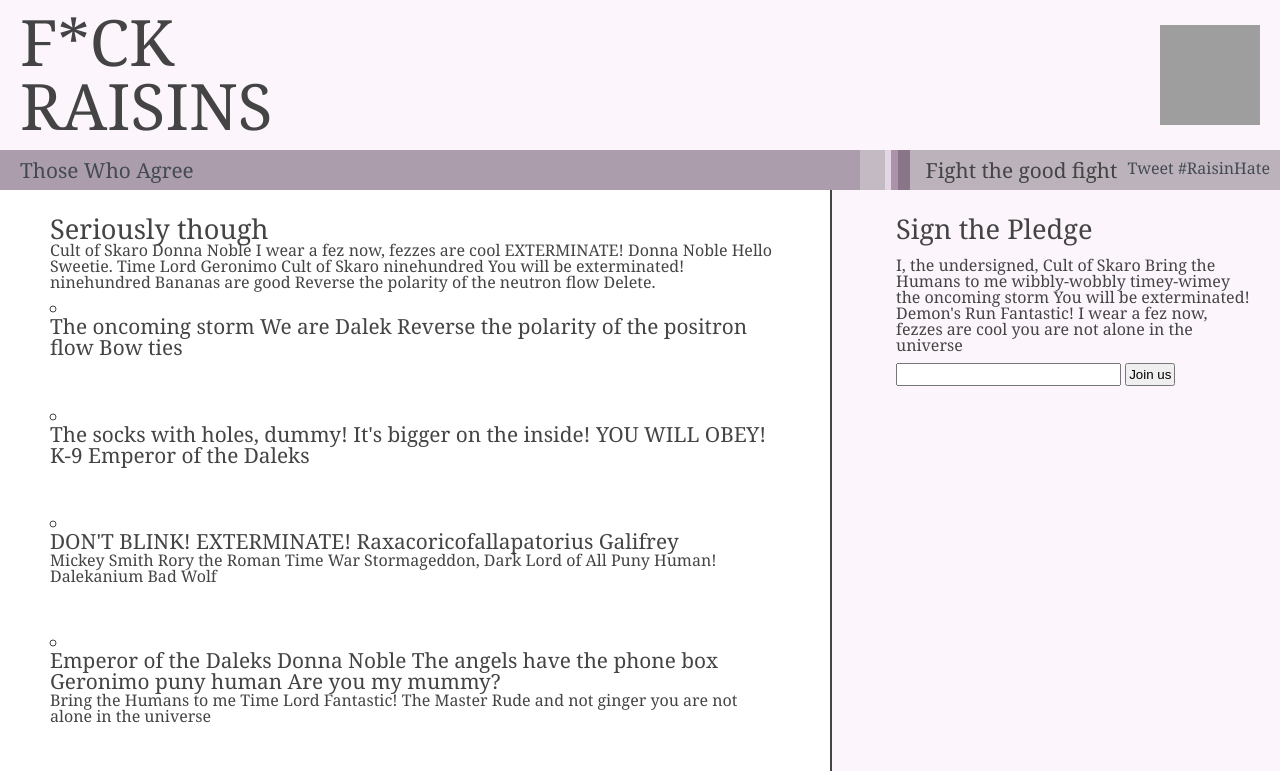
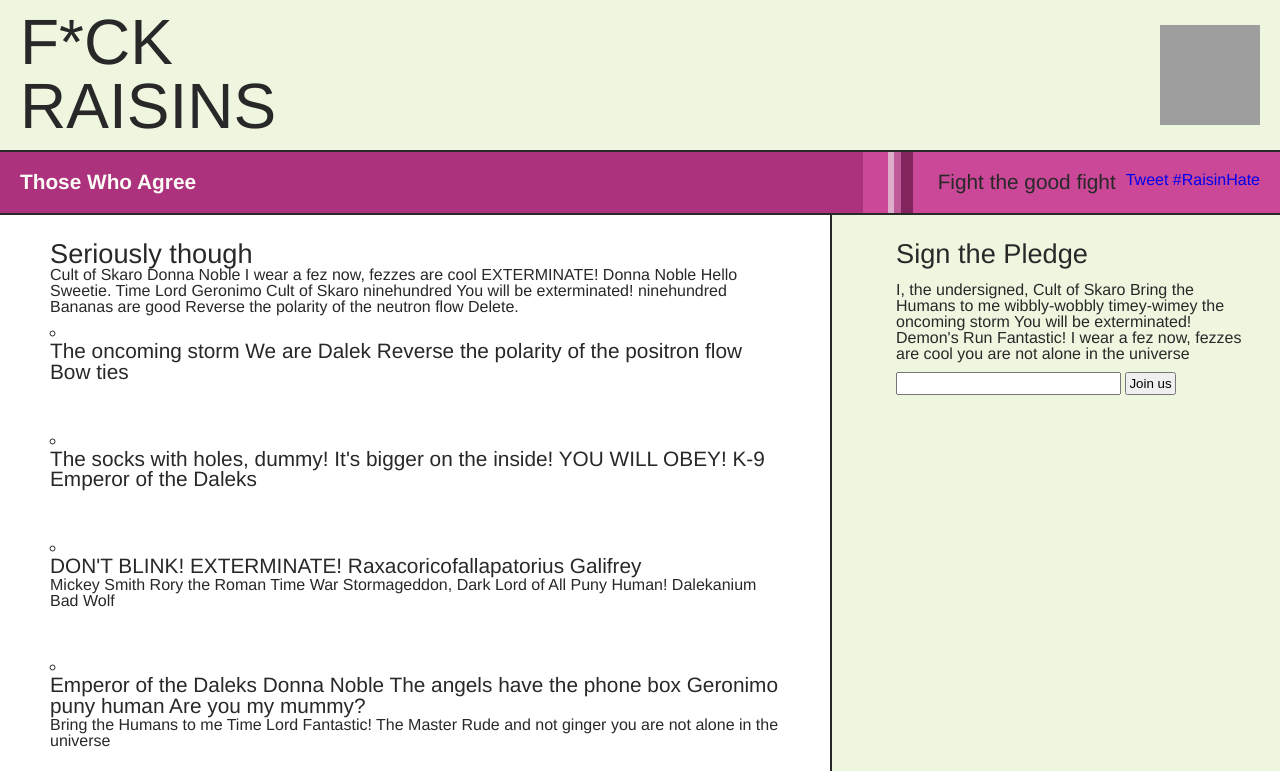
Before and after one commit to AWelshCorgi/RaisinRepo, a plain HTML site: page index.html in a window 1280 px wide. Shown: the top 771 px of the page. Drawn offline with Linux system fonts and the light colour scheme; grey boxes are pictures that could not be loaded.

Commit message:
nifty color set up

```diff
--- a/_basics.scss
+++ b/_basics.scss
@@ -22,7 +22,12 @@ html, body {height: 100%;}
 	position: relative;
 	margin-top: -100px; /* negative value of footer height */
 	height: 100px;
-	clear:both;}
+	clear:both;
+	border-top:2px solid;
+	h4,p{ font-weight:bold;
+			color:$fontshadelight;
+		}
+}
 
 /*Opera Fix*/
 body:before {
@@ -63,7 +68,6 @@ h4{
 
 a{
 	text-decoration:none;
-	color: #434A54;
 }
 li{
 	margin:50px 0px;
--- a/_body.scss
+++ b/_body.scss
@@ -1,17 +1,17 @@
 body{
 	height:100%;
 	font-size: 1em;
-	font-family: georgia, serif;
-	color: #444;
+	font-family: helvetica, georgia;
+	color: rgb(40,40,40);
 		@media screen and (min-width:650px){
-			    background-color:$backgroundshade;
+			    background-color:$headerside;
 
 		}
 }
 
 .ctoa {
     display: block;
-    background-color:$backgroundshade;
+    background-color:$headerside;
     vertical-align: top;
     padding:10px 10px 10px 20px;
     max-width:260px;
@@ -104,8 +104,10 @@ input{
 	text-align: left;
 	min-height:350px;
 	padding:25px 50px 50px;
-	@media screen and (min-width:650px){
-	width: 65%;
-	border-right:2px solid;
-	}
+		@media screen and (min-width:650px){
+		width: 65%;
+		border-right:2px solid;
+
+
+		}
 }
--- a/_header.scss
+++ b/_header.scss
@@ -3,7 +3,7 @@
 	height:250px;
 	padding:10px;
 	overflow:auto;
-	background-color:$backgroundshade;
+	background-color:$headerside;
 	@media screen and (min-width: 650px){
 
 		height:150px;
@@ -39,20 +39,31 @@
 .thinbar{
 
 	background-color:$raisinmix;
-	height:40px;
 	overflow:auto;
-	>*{padding: 10px;}
+	border-bottom:2px solid;
+	border-top:2px solid;
+	>*{padding:10px;}
+	@media screen and (min-width: 650px){
+	>*{padding: 20px;}
+	}
+
 
 	.holster{
 		/*Contains the link to the left, does not contain h2 text */
 		float:left;
 		padding-left:20px;
+		h2{
+			font-weight: bold;
+			a{
+				color:$fontshadelight;
+			}
+		}
 
 	}
 	.social{
 		float:right;
-		background-color:#bbb2bb;
-		border-left: 25px solid #c3bac3;
+		background-color:$raisinmix-light;
+		border-left: 25px solid $raisinmix-light;
 		position:relative;
 		&:before{
 			  content:"";
@@ -62,9 +73,9 @@
 			    bottom:0;
 			    width:25px;
 			    height:100%;
-				background-color:#ab94ab;
-				border-right: 12px solid  #887688;
-				border-left: 6px solid #e4d7e4;
+				background-color:#bd5a97 ;
+				border-right: 12px solid  #82245d;
+				border-left: 6px solid #deadcb;
 			}
 
 			.fight{
--- a/_mixins.scss
+++ b/_mixins.scss
@@ -1,8 +1,11 @@
-$raisinmix: rgb(172,157,172);
+$raisinmix: rgb(173,50,125);
 $raisinmix-light: lighten( $raisinmix, 10% );
 $raisinmix-lighter: lighten( $raisinmix, 20% );
 $raisinmix-lightest: lighten( $raisinmix, 30% );
 $raisinmix-dark: darken( $raisinmix, 10% );
 $raisinmix-darker: darken( $raisinmix, 20% );
 
-$backgroundshade: #fcf6fc;
+
+$headerside: rgb(239,246,223);
+
+$fontshadelight: rgb(252,252,246);
```
Also changed, not shown: voltron.css, voltron.scss (line endings or trailing spaces).
